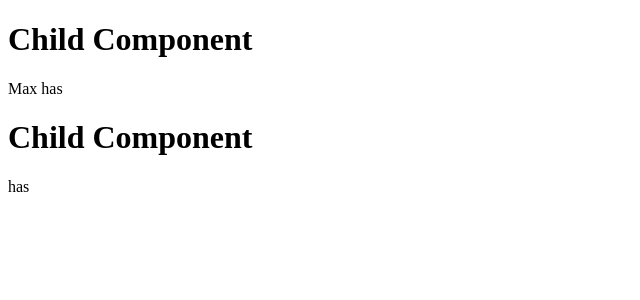
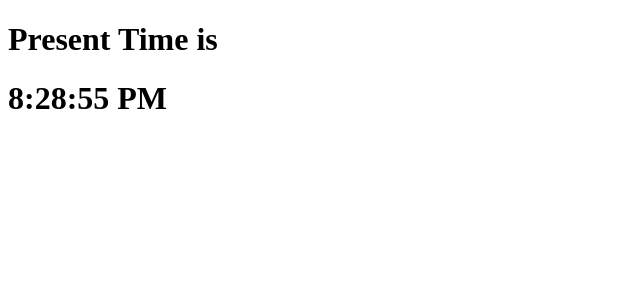
Before and after one commit to jeevan10017/Advanced-React-CourseEra, a React (Create React App) app: page / in a window 1280 px wide. Shown: the top 300 px of the page, without its empty margins (0-640 px from the left). Built offline with nearby package versions, Linux system fonts and the light colour scheme.

Commit message:
Example of sending time data from parent to the child.

```diff
--- a/src/App.js
+++ b/src/App.js
@@ -51,16 +51,17 @@
 
 
 import React from 'react'
-import ParentComponent from './Components/ParentComponent';
-import ChildComponent from './Components/ChildComponent';
-import grandChildComponent from './Components/grandChildComponent';
+import Child from './Child'
+
 
 const App = () => {
+  const date = new Date();
+  console.log(date.toLocaleTimeString())
   return (
     <div>
-      <ParentComponent/>
-      <ChildComponent/>
-      <grandChildComponent/>
+      <h1>Present Time is </h1>
+      <Child message={date.toLocaleTimeString()}/>
+
       </div>
   )
 }
--- /dev/null
+++ b/src/Child.js
@@ -0,0 +1,9 @@
+import React from 'react'
+
+const Child = (props) => {
+  return (
+    <h1>{props.message}</h1>
+  )
+}
+
+export default Child
```
